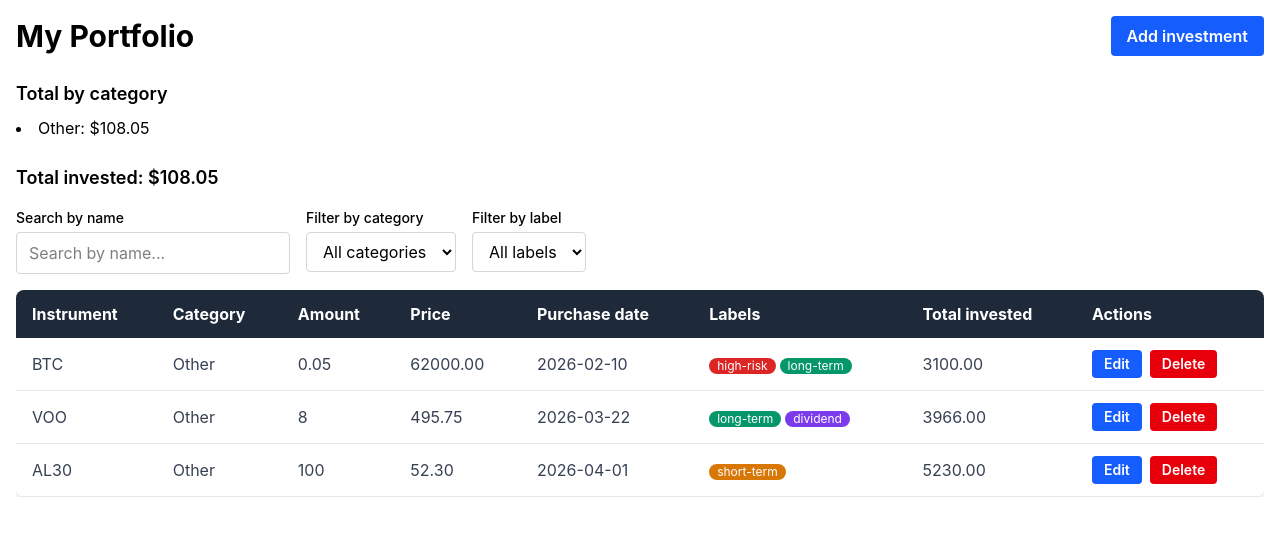
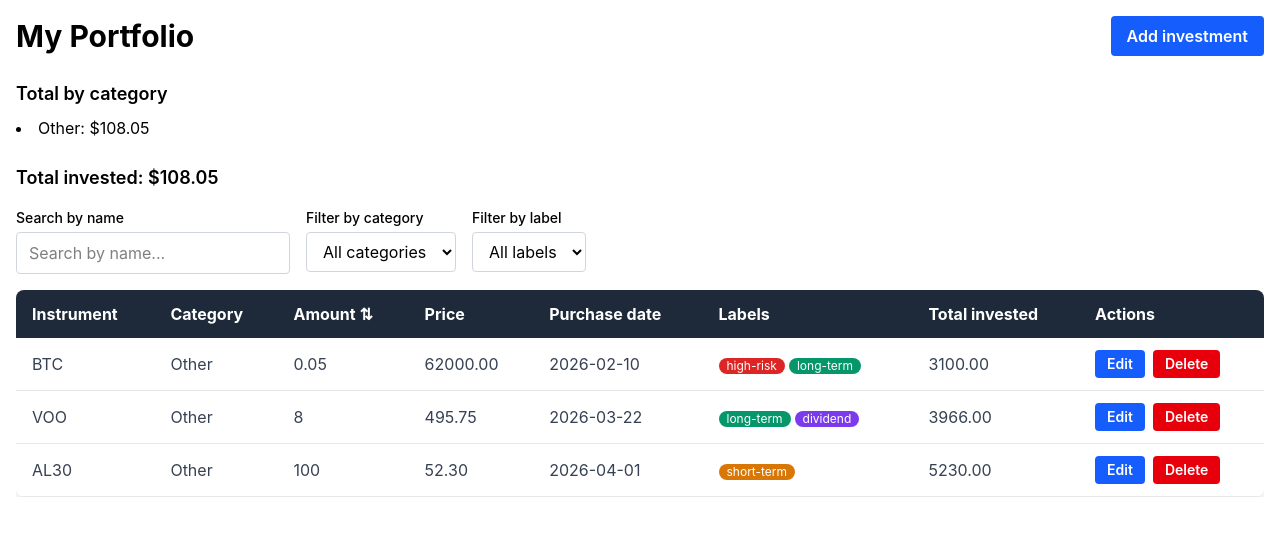
Before and after one commit to aarongutierrez08/my-investments, a Next.js app: page / in a window 1280 px wide. Shown: the top 536 px of the page. Built offline with nearby package versions, Linux system fonts and the light colour scheme.

Commit message:
feat: implement issue #29 (#30)
Co-authored-by: arito <agutierrez@zetti.com.ar>

```diff
--- a/app/InvestmentsTable.tsx
+++ b/app/InvestmentsTable.tsx
@@ -11,6 +11,7 @@ interface InvestmentsTableProps {
 }
 
 type CategoryFilter = Category | '';
+type SortDirection = 'asc' | 'desc' | null;
 
 export function InvestmentsTable({ investments, labels: labelsData }: InvestmentsTableProps) {
   const router = useRouter();
@@ -20,6 +21,7 @@ export function InvestmentsTable({ investments, labels: labelsData }: Investment
   const [categoryFilter, setCategoryFilter] = useState<CategoryFilter>('');
   const [labelFilter, setLabelFilter] = useState<string>('');
   const [nameSearch, setNameSearch] = useState<string>('');
+  const [sortDirection, setSortDirection] = useState<SortDirection>(null);
 
   const availableLabels = useMemo(() => {
     const unique = new Set<string>();
@@ -46,6 +48,25 @@ export function InvestmentsTable({ investments, labels: labelsData }: Investment
       return true;
     });
   }, [investments, categoryFilter, labelFilter, nameSearch]);
+
+  const displayedInvestments = useMemo(() => {
+    if (sortDirection === null) {
+      return filteredInvestments;
+    }
+    const sorted = [...filteredInvestments];
+    sorted.sort((a, b) =>
+      sortDirection === 'asc' ? a.amount - b.amount : b.amount - a.amount,
+    );
+    return sorted;
+  }, [filteredInvestments, sortDirection]);
+
+  function cycleSortDirection() {
+    setSortDirection((prev) => {
+      if (prev === null) return 'desc';
+      if (prev === 'desc') return 'asc';
+      return null;
+    });
+  }
 
   const totalInvested = filteredInvestments.reduce(
     (sum, investment) => sum + investment.amount,
@@ -153,7 +174,30 @@ export function InvestmentsTable({ investments, labels: labelsData }: Investment
             <tr>
               <th className="py-3 px-4 text-left">Instrument</th>
               <th className="py-3 px-4 text-left">Category</th>
-              <th className="py-3 px-4 text-left">Amount</th>
+              <th
+                className="py-3 px-4 text-left"
+                aria-sort={
+                  sortDirection === 'asc'
+                    ? 'ascending'
+                    : sortDirection === 'desc'
+                      ? 'descending'
+                      : 'none'
+                }
+              >
+                <button
+                  type="button"
+                  onClick={cycleSortDirection}
+                  aria-label="Sort by amount"
+                  className="inline-flex items-center gap-1"
+                >
+                  Amount
+                  <span aria-hidden="true">
+                    {sortDirection === 'desc' && '↓'}
+                    {sortDirection === 'asc' && '↑'}
+                    {sortDirection === null && '⇅'}
+                  </span>
+                </button>
+              </th>
               <th className="py-3 px-4 text-left">Price</th>
               <th className="py-3 px-4 text-left">Purchase date</th>
               <th className="py-3 px-4 text-left">Labels</th>
@@ -162,7 +206,7 @@ export function InvestmentsTable({ investments, labels: labelsData }: Investment
             </tr>
           </thead>
           <tbody className="text-gray-700">
-            {filteredInvestments.map((investment) => {
+            {displayedInvestments.map((investment) => {
               const labels = investment.labelIds
                 .map((labelId) => labelsData.find((lbl) => lbl.id === labelId))
                 .filter((l): l is Label => l !== undefined);
```
Also changed, not shown: 1 other file (tests, documents, lock files or other folders).
